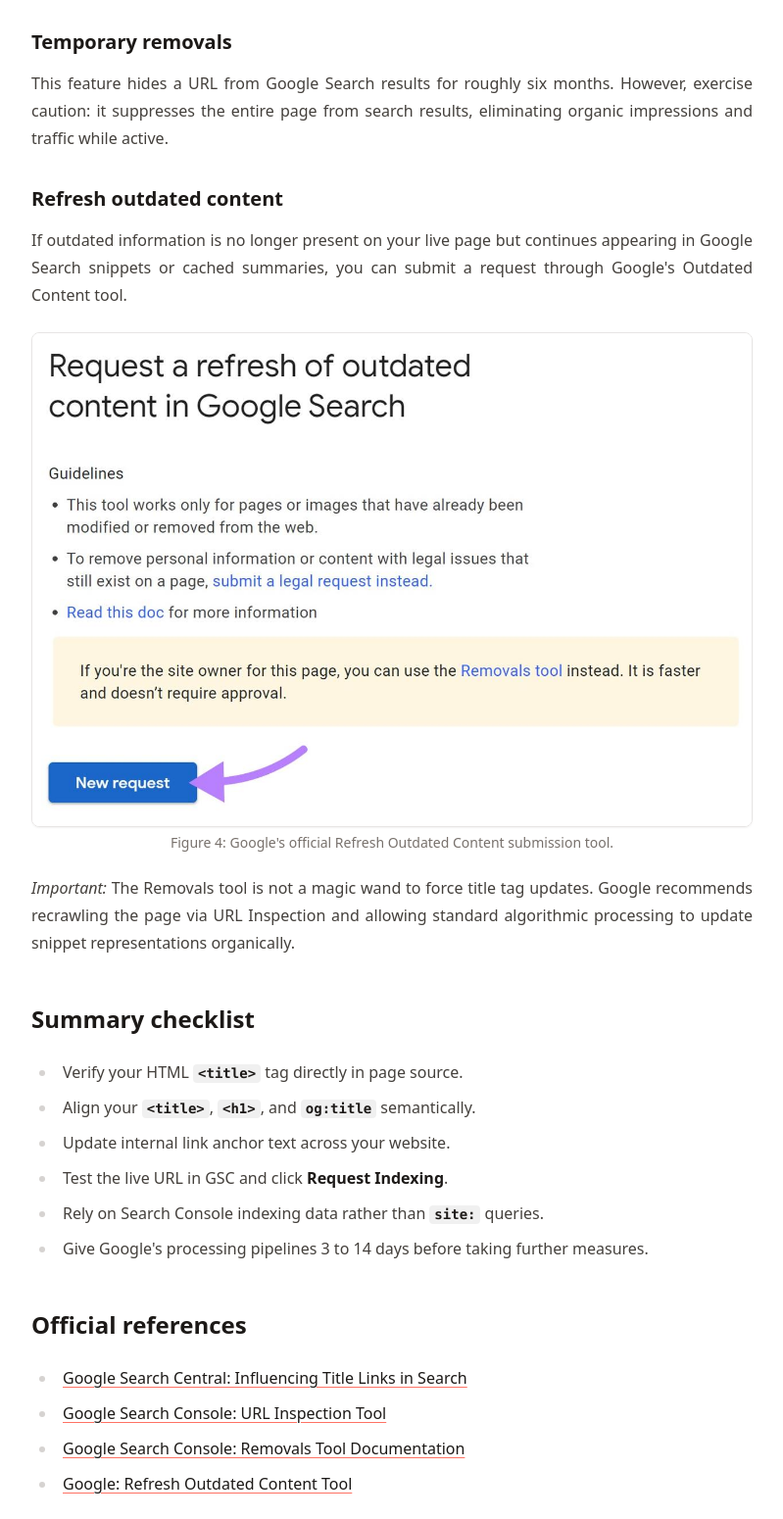
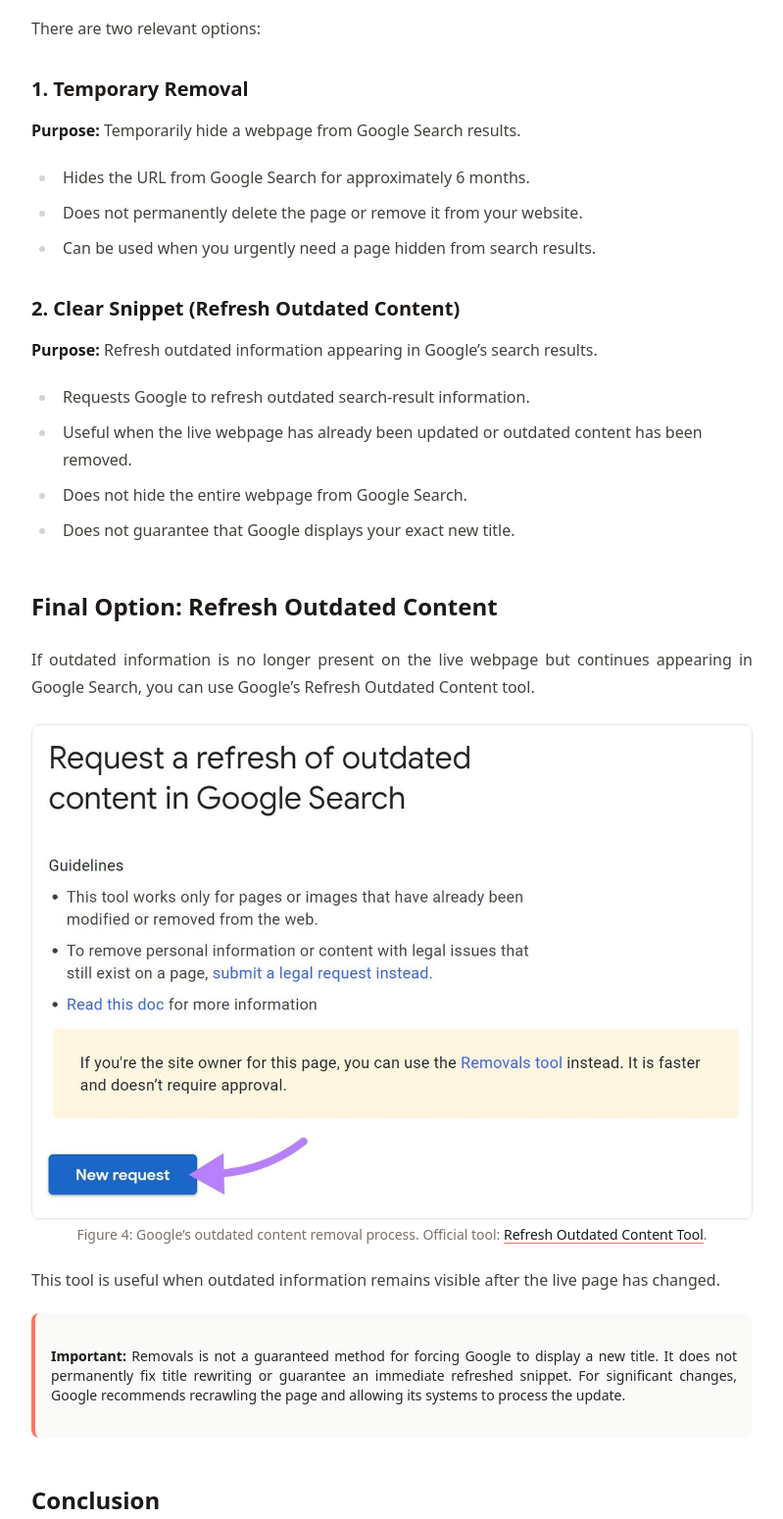
Before and after one commit to Byteportal-blog/Grofolio, a plain HTML site: page google-showing-old-title-after-update/index.html in a window 1280 px wide. Shown: the part 5040-6590 px from the top of the page at 98% size, without its empty margins (240-1039 px from the left). Drawn offline with nearby package versions, Linux system fonts and the light colour scheme.

Commit message:
Update Removals section, options breakdown, and conclusion

```diff
--- a/google-showing-old-title-after-update/index.html
+++ b/google-showing-old-title-after-update/index.html
@@ -296,15 +296,15 @@
           This disparity does <em>not</em> mean 105 pages have been dropped or de-indexed. Always rely on Google Search Console's <strong>Page Indexing Report</strong> as your source of truth.
         </p>
 
-        <h2>Final option: Google Search Console Removals</h2>
+        <h2>Google Search Console Removals</h2>
         <p>
-          If your page has been updated but Google continues displaying sensitive, broken, or severely outdated information in snippets, you can consider GSC's Removals tool as a tactical remedy.
+          If your page has been updated but Google continues displaying outdated information, you can consider Google Search Console’s Removals tool as a last resort.
         </p>
 
         <figure class="my-6">
           <img
             src="../assets/images/2026/gsc-removals-tool.png"
-            alt="Google Search Console Removals interface displaying Temporary Removals and Outdated Content tabs"
+            alt="Google Search Console Removals interface showing Temporary Removals and Outdated Content tabs"
             width="1600"
             height="720"
             class="rounded-lg border border-stone-200 dark:border-stone-800 shadow-sm"
@@ -318,44 +318,69 @@
         <p>
           Navigate to: <strong>Google Search Console &rarr; Indexing &rarr; Removals</strong>.
         </p>
-
-        <h3>Temporary removals</h3>
         <p>
-          This feature hides a URL from Google Search results for roughly six months. However, exercise caution: it suppresses the entire page from search results, eliminating organic impressions and traffic while active.
+          There are two relevant options:
         </p>
 
-        <h3>Refresh outdated content</h3>
+        <h3>1. Temporary Removal</h3>
+        <p><strong>Purpose:</strong> Temporarily hide a webpage from Google Search results.</p>
+        <ul>
+          <li>Hides the URL from Google Search for approximately 6 months.</li>
+          <li>Does not permanently delete the page or remove it from your website.</li>
+          <li>Can be used when you urgently need a page hidden from search results.</li>
+        </ul>
+
+        <h3>2. Clear Snippet (Refresh Outdated Content)</h3>
+        <p><strong>Purpose:</strong> Refresh outdated information appearing in Google’s search results.</p>
+        <ul>
+          <li>Requests Google to refresh outdated search-result information.</li>
+          <li>Useful when the live webpage has already been updated or outdated content has been removed.</li>
+          <li>Does not hide the entire webpage from Google Search.</li>
+          <li>Does not guarantee that Google displays your exact new title.</li>
+        </ul>
+
+        <h2>Final Option: Refresh Outdated Content</h2>
         <p>
-          If outdated information is no longer present on your live page but continues appearing in Google Search snippets or cached summaries, you can submit a request through Google's Outdated Content tool.
+          If outdated information is no longer present on the live webpage but continues appearing in Google Search, you can use Google’s Refresh Outdated Content tool.
         </p>
 
         <figure class="my-6">
           <img
             src="../assets/images/2026/gsc-refresh-outdated-content.png"
-            alt="Google Outdated Content removal submission interface"
+            alt="Google's outdated content removal process"
             width="1255"
             height="860"
             class="rounded-lg border border-stone-200 dark:border-stone-800 shadow-sm"
             loading="lazy"
           >
           <figcaption class="mt-2 text-center text-xs text-stone-500">
-            Figure 4: Google's official Refresh Outdated Content submission tool.
+            Figure 4: Google’s outdated content removal process. Official tool: <a href="https://search.google.com/search-console/remove-outdated-content" target="_blank" rel="noopener noreferrer">Refresh Outdated Content Tool</a>.
           </figcaption>
         </figure>
 
         <p>
-          <em>Important:</em> The Removals tool is not a magic wand to force title tag updates. Google recommends recrawling the page via URL Inspection and allowing standard algorithmic processing to update snippet representations organically.
+          This tool is useful when outdated information remains visible after the live page has changed.
         </p>
 
-        <h2>Summary checklist</h2>
-        <ul>
-          <li>Verify your HTML <code>&lt;title&gt;</code> tag directly in page source.</li>
-          <li>Align your <code>&lt;title&gt;</code>, <code>&lt;h1&gt;</code>, and <code>og:title</code> semantically.</li>
-          <li>Update internal link anchor text across your website.</li>
-          <li>Test the live URL in GSC and click <strong>Request Indexing</strong>.</li>
-          <li>Rely on Search Console indexing data rather than <code>site:</code> queries.</li>
-          <li>Give Google's processing pipelines 3 to 14 days before taking further measures.</li>
-        </ul>
+        <div class="rounded-lg border-l-4 border-[#fe7264] bg-stone-50 p-4 dark:bg-stone-900/60 dark:border-[#fe7264] my-4">
+          <p class="text-sm text-stone-800 dark:text-stone-200">
+            <strong>Important:</strong> Removals is not a guaranteed method for forcing Google to display a new title. It does not permanently fix title rewriting or guarantee an immediate refreshed snippet. For significant changes, Google recommends recrawling the page and allowing its systems to process the update.
+          </p>
+        </div>
+
+        <h2>Conclusion</h2>
+        <p>
+          Google displaying an old title does not automatically mean your website has an indexing problem.
+        </p>
+        <p>
+          The most effective solution is to verify your HTML title, align your H1 and Open Graph title, update inconsistent internal links, request indexing, and allow Google time to process the changes.
+        </p>
+        <p>
+          If outdated information continues appearing in search results, investigate the cause before using the Removals tool.
+        </p>
+        <p>
+          Remember: Google controls the title links displayed in search results. Your job is to provide consistent, accurate signals that help Google understand your updated content.
+        </p>
 
         <h2>Official references</h2>
         <ul>
```
